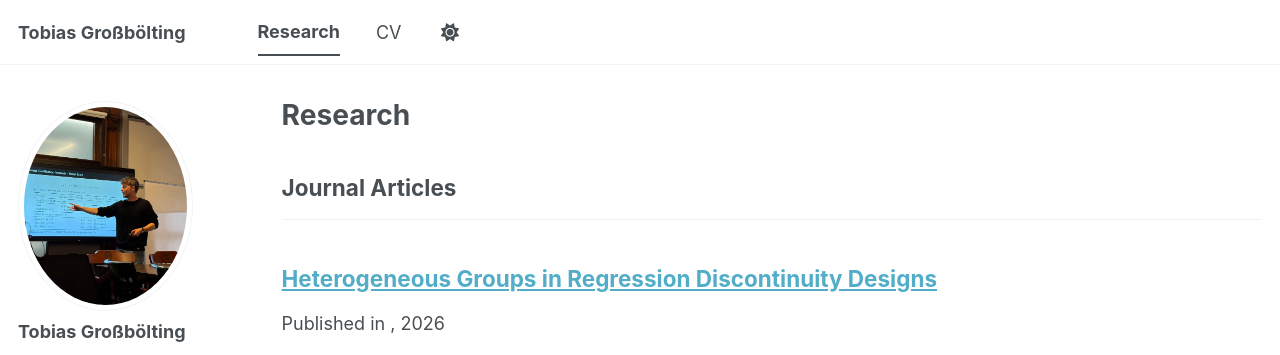
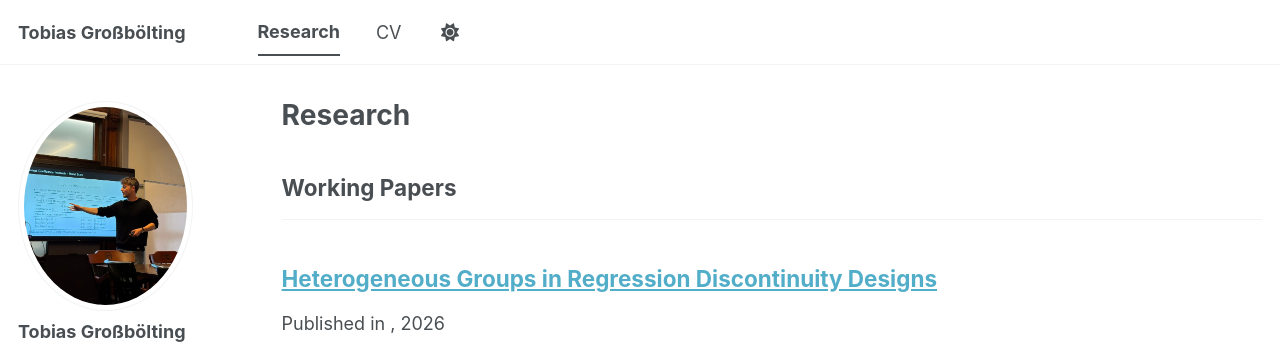
Before and after one commit to tgrossboelting/tgrossboelting.github.io, a Jekyll site: the page built from _pages/research.html, in a window 1280 px wide. Shown: the top 355 px of the page. Built offline with Jekyll 4.4.1, drawn with Linux system fonts in a browser that asks for light colours; a script bundle is joined from its source files by our own code; library files that are not in the unit come from our copies.

Commit message:
changed the manuscript title to working papers

```diff
--- a/_config.yml
+++ b/_config.yml
@@ -87,7 +87,7 @@ publication_category:
   books:
     title: 'Books'
   manuscripts:
-    title: 'Journal Articles'
+    title: 'Working Papers'
   conferences:
     title: 'Conference Papers'
 
```
Also changed, not shown: _publications/2026_01_26_heterogeneous_groups_in_RDDs.md (+1 -1 lines).
